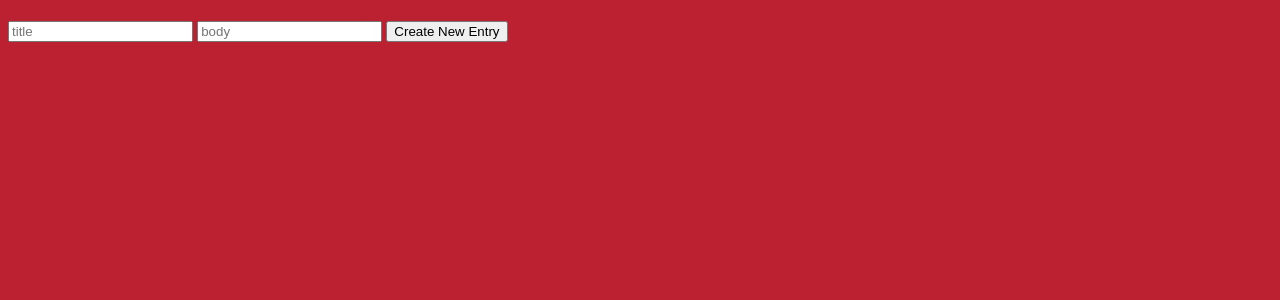
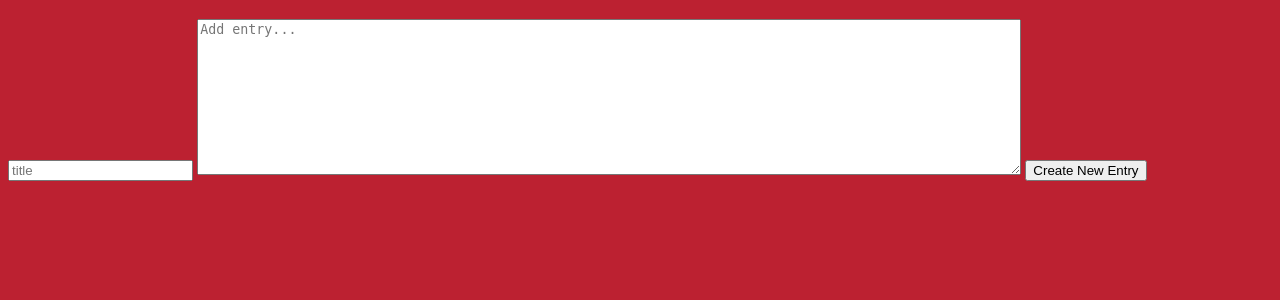
Before and after one commit to AveryPratt/Python_Journal, a Python web app: template journal/templates/create.jinja2 in a window 1280 px wide. Shown: the part 141-441 px from the top of the page. Run offline with Jinja, Linux system fonts and the light colour scheme; the template is opened without the code that fills it, so the values that code supplies are empty.

Commit message:
not sure why post requests aren't working

```diff
--- a/journal/scripts/initializedb.py
+++ b/journal/scripts/initializedb.py
@@ -47,7 +47,8 @@ def main(argv=sys.argv):
             MyModel(title="Learning Journal - Day 13", date=datetime.date(2016, 12, 22), body="I realized today that even though I've got a lot to do to catch up on assignments, the concepts are sticking in my mind rather well. Normally I avoid rewriting code at all costs and try to edit what I have, because restarting would mean swapping out one set of bugs for another. However, after working on the binary heap with Amos for most of yesterday, I decided to do a complete re-write, just because I understood exactly how it was supposed to work, but couldn't find out why it didn't. Surprisingly, it passed all the tests on the second try, and I was done in less than half an hour after the re-write. That being said, I'm not going to resort to a full re-write in every situation from now on, but in some circumstances, it's a better option than I originally thought."),
             MyModel(title="Learning Journal - Day 14", date=datetime.date(2016, 12, 23), body="Aside from making up work over the break, I'm also going to be thinking a lot about GerryPy, and how we're going to implement an algorithm and connect with an interface. We've already met once as a group, and gone over some ideas, for which technologies we want to pull our data from, as well as how to implement the algorithm. There still is a lot left to be decided, hopefully by the end of break, so we're going to stay in touch and do some more research."),
             MyModel(title="Learning Journal - Day 15", date=datetime.date(2017, 1, 2), body="The graph traversal was pretty straightforward, although I didn't catch up in the learning journal nearly as much as I had hoped to. That will probably be the biggest struggle this week. GerryPy is going well. We had a meeting to divide up and assign tasks to do before the project week officially starts. Our primary goal is to get everything set up and in place except for the actually algorithm that determines the shape of the districts."),
-            MyModel(title="Learning Journal - Day 16", date=datetime.date(2017, 1, 3), body="This week it feels like I've set up a nice steady pace. I've still got more to catch up on, like usual, but the data structures are going smoothly, giving me more energy to put towards the learning journal. Our GerryPy group is also heading in an optimistic direction, and we have a solid plan on what to do before project week starts, as well as during.")
+            MyModel(title="Learning Journal - Day 16", date=datetime.date(2017, 1, 3), body="This week it feels like I've set up a nice steady pace. I've still got more to catch up on, like usual, but the data structures are going smoothly, giving me more energy to put towards the learning journal. Our GerryPy group is also heading in an optimistic direction, and we have a solid plan on what to do before project week starts, as well as during."),
+            MyModel(title="Learning Journal - Day 17", date=datetime.date(2017, 1, 5), body="The learning journal is coming together bit by bit, but I still have to work out issues with the database and then add security, so I'll be very busy this weekend. Everything else is going rather well, especially GerryPy. Our group sounds interested in presenting at the next Puppy meetup, but we're going to wait until we get a bit more work done to decide for sure.")
         ]
 
         dbsession.add_all(entries)
--- a/journal/templates/create.jinja2
+++ b/journal/templates/create.jinja2
@@ -2,7 +2,7 @@
 {% block body %}
     <form>
         <input type="text" placeholder="title" />
-        <input type="text" placeholder="body" />
+        <textarea rows="10" cols="100" placeholder="Add entry..."></textarea>
         <input type="submit" value="Create New Entry" />
     </form>
 {% endblock %}
--- a/journal/templates/layout.jinja2
+++ b/journal/templates/layout.jinja2
@@ -19,5 +19,7 @@
         <footer>
 
         </footer>
+    {% block javascript %}
+    {% endblock %}
     </body>
 </html>
--- a/journal/templates/update.jinja2
+++ b/journal/templates/update.jinja2
@@ -2,7 +2,11 @@
 {% block body %}
     <form>
         <input type="text" value="{{ entry.title }}" />
-        <input type="text" value="{{ entry.body }}" />
+        <textarea rows="10" cols="100" value="{{ entry.body }}"></textarea>
         <input type="submit" value="Update Entry" />
     </form>
 {% endblock %}
+{% block javascript %}
+    <script type="text/javascript" src="{{ request.static_path('journal:static/app.js') }}">
+    </script>
+{% endblock %}
--- a/journal/views/default.py
+++ b/journal/views/default.py
@@ -65,8 +65,6 @@ def update(request):
     return {"entry": entry}
 
 
-
-
 db_err_msg = """\
 Pyramid is having a problem using your SQL database.  The problem
 might be caused by one of the following things:
```
Also changed, not shown: journal/static/app.js (added).
